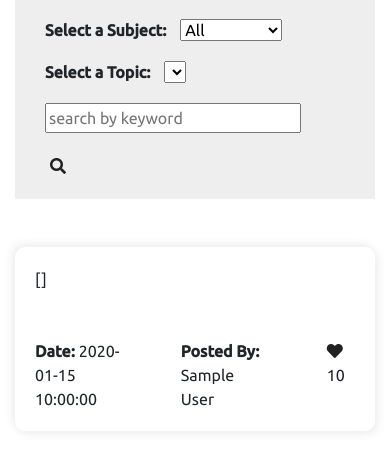
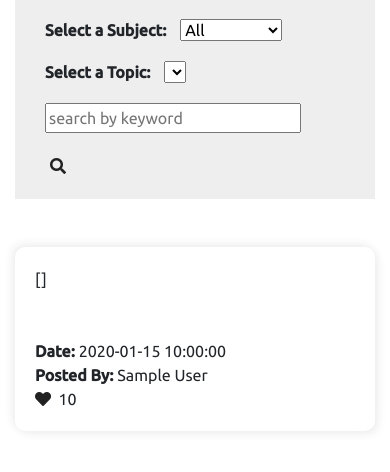
Before and after one commit to elch93/tgc-proj3-tidbits, a Flask app: page /savednotes in a window 390 px wide. Shown: the part 57-529 px from the top of the page. Run offline with Flask 2, Linux system fonts and the light colour scheme; a user stored in the database is signed in; a database or web service that is not in the repository returns one stand-in record (values such as "Sample title"); lists and menus that the app fills with data are empty; some libraries are stand-ins or nearby versions.

Commit message:
added mobile support for liked notes page

```diff
--- a/app.py
+++ b/app.py
@@ -459,7 +459,7 @@ def savenote(index):
             'likes': 1, '_id': 0
         })
         print(selected_note['likes'])
-        updated_likes = selected_note['likes'] + 1
+        updated_likes = int(selected_note['likes']) + 1
         client[dbname]['notes'].update_one({
             '_id': ObjectId(index)
         }, {
@@ -489,7 +489,7 @@ def savenote(index):
         }, {
             'likes': 1, '_id': 0
         })
-        updated_likes = selected_note['likes'] - 1
+        updated_likes = int(selected_note['likes']) - 1
         client[dbname]['notes'].update_one({
             '_id': ObjectId(index)
         }, {
--- a/static/script.js
+++ b/static/script.js
@@ -26,7 +26,7 @@ function toggleLoginPanel(x) {
 
 // toggle heart
 function likePlus(a) {
-    //console.log($(a).parent().text())
+    // console.log($(a).parent().children('span').text())
     if ($(a).children('i').css('color') == 'rgb(33, 33, 33)') {
         $(a).children('i').css('color', 'rgb(255, 0, 0)')
         newLikes = parseInt($(a).parent().text()) + 1
--- a/templates/saved.template.html
+++ b/templates/saved.template.html
@@ -38,9 +38,9 @@
         {% for result in searchresults %}
         <div class="mt-5 resultcard">{{result['content']}}
             <div class="mt-5 row justify-content-between">
-                <div class="col-4"><b>Date: </b>{{result['date']}}</div>
-                <div class="col-4"><b>Posted By: </b>{{result['displayname']}}</div>
-                <div class="col-2"><a href="{{url_for( 'savenote', index = result['_id'] )}}"
+                <div class="col-12 col-sm-4"><b>Date: </b>{{result['date']}}</div>
+                <div class="col-12 col-sm-4"><b>Posted By: </b>{{result['displayname']}}</div>
+                <div class="col-12 col-sm-2"><a href="{{url_for( 'savenote', index = result['_id'] )}}"
                         onclick="likePlus(this)"><i class="fas fa-heart"
                             {% if result['_id'] in user_liked_notes %}style="color: rgb(255, 0, 0)"
                             {% endif %}></i></a>&nbsp; <span>{{result['likes']}}</span></div>
@@ -61,9 +61,9 @@
         {% for result in searchresults[n.counter:resultslen] %}
         <div class="mt-5 resultcard">{{result['content']}}
             <div class="mt-5 row justify-content-between">
-                <div class="col-4"><b>Date: </b>{{result['date']}}</div>
-                <div class="col-4"><b>Posted By: </b>{{result['displayname']}}</div>
-                <div class="col-2"><a href="{{url_for( 'savenote', index = result['_id'] )}}"
+                <div class="col-12 col-sm-4"><b>Date: </b>{{result['date']}}</div>
+                <div class="col-12 col-sm-4"><b>Posted By: </b>{{result['displayname']}}</div>
+                <div class="col-12 col-sm-2"><a href="{{url_for( 'savenote', index = result['_id'] )}}"
                         onclick="likePlus(this)"><i class="fas fa-heart"
                             {% if result['_id'] in user_liked_notes %}style="color: rgb(255, 0, 0)"
                             {% endif %}></i></a>&nbsp; <span>{{result['likes']}}</span></div>
@@ -75,9 +75,9 @@
         {% for result in searchresults[n.counter:n.counter+5] %}
         <div class="mt-5 resultcard">{{result['content']}}
             <div class="mt-5 row justify-content-between">
-                <div class="col-4"><b>Date: </b>{{result['date']}}</div>
-                <div class="col-4"><b>Posted By: </b>{{result['displayname']}}</div>
-                <div class="col-2"><a href="{{url_for( 'savenote', index = result['_id'] )}}"
+                <div class="col-12 col-sm-4"><b>Date: </b>{{result['date']}}</div>
+                <div class="col-12 col-sm-4"><b>Posted By: </b>{{result['displayname']}}</div>
+                <div class="col-12 col-sm-2"><a href="{{url_for( 'savenote', index = result['_id'] )}}"
                         onclick="likePlus(this)"><i class="fas fa-heart"
                             {% if result['_id'] in user_liked_notes %}style="color: rgb(255, 0, 0)"
                             {% endif %}></i></a>&nbsp; <span>{{result['likes']}}</span></div>
```
